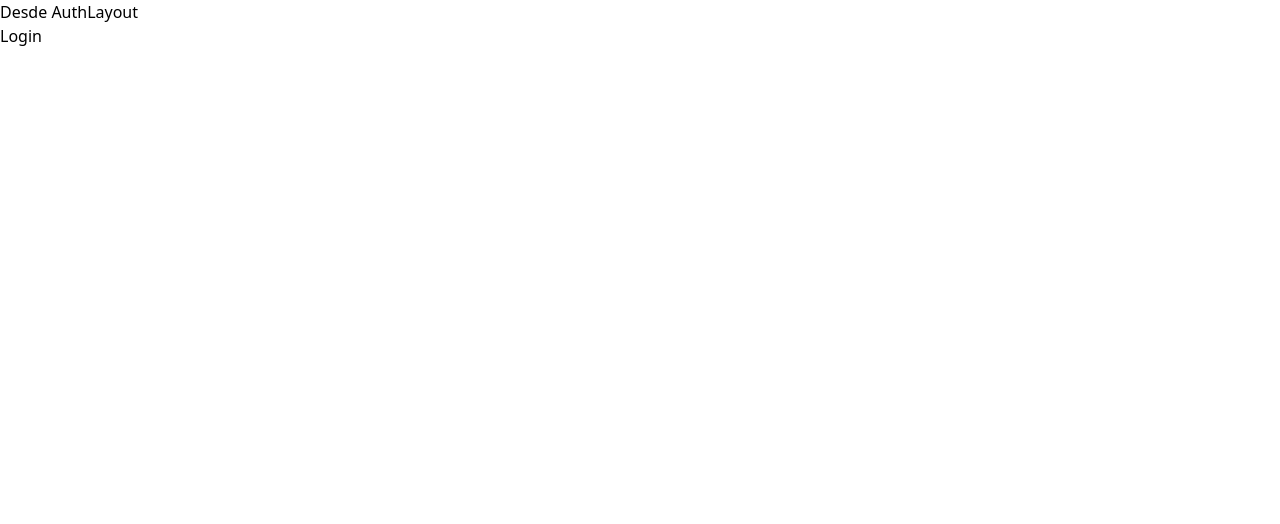
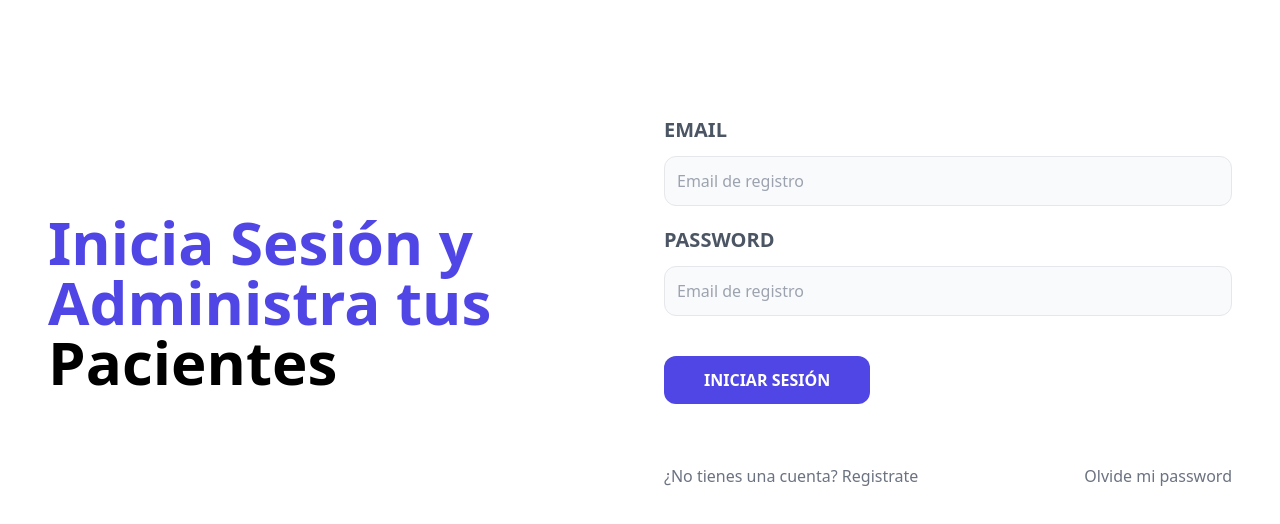
Before and after one commit to lic-emir/apv-fullstack, a React (Vite) app in the folder frontend/: page / in a window 1280 px wide. Shown: the top 524 px of the page. Built offline with nearby package versions, Linux system fonts and the light colour scheme.

Commit message:
feat: Login page completed

```diff
--- a/frontend/src/layout/AuthLayout.jsx
+++ b/frontend/src/layout/AuthLayout.jsx
@@ -3,8 +3,9 @@
 const AuthLayout = () => {
   return (
     <>
-      <h1>Desde AuthLayout</h1>
-      <Outlet/>
+      <main className="container mx-auto md:grid md:grid-cols-2 mt-12 gap-12 p-12 items-center">
+        <Outlet/>
+      </main>
     </>
   )
 }
--- a/frontend/src/paginas/Login.jsx
+++ b/frontend/src/paginas/Login.jsx
@@ -1,7 +1,28 @@
+import { Link } from "react-router-dom"
+
 const Login = () => {
   return (
     <>
-      <h2>Login</h2>
+      <div>
+        <h1 className="text-indigo-600 font-black text-6xl">Inicia Sesión y Administra tus <span className="text-black">Pacientes</span></h1>
+      </div>
+      <div>
+        <form>
+          <div className="my-5">
+            <label htmlFor="email" className="uppercase text-gray-600 block text-xl font-bold">Email</label>
+            <input type="email" placeholder="Email de registro" id="email" className="border w-full p-3 mt-3 bg-gray-50 rounded-xl"/>
+          </div>
+          <div className="my-5">
+            <label htmlFor="password" className="uppercase text-gray-600 block text-xl font-bold">Password</label>
+            <input type="password" placeholder="Email de registro" id="password" className="border w-full p-3 mt-3 bg-gray-50 rounded-xl"/>
+          </div>
+          <input type="submit" value="Iniciar Sesión" className="bg-indigo-600 w-full py-3 rounded-xl text-white uppercase font-bold mt-5 hover:cursor-pointer hover:bg-indigo-800 md:w-auto md:px-10"/>
+        </form>
+        <nav className="mt-10 lg:flex lg:justify-between">
+          <Link to="/registrar" className="block text-center my-5 text-gray-500">¿No tienes una cuenta? Registrate</Link>
+          <Link to="/olvide-password" className="block text-center my-5 text-gray-500">Olvide mi password</Link>
+        </nav>
+      </div>
     </>
   )
 }
```
